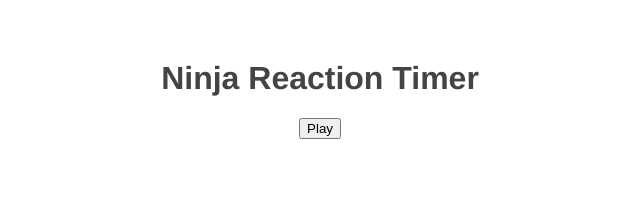
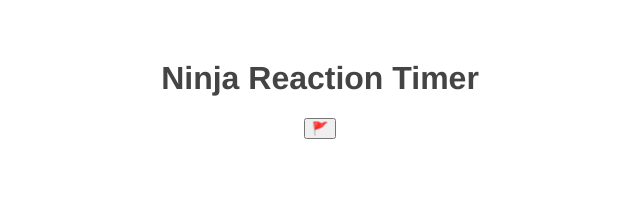
Before and after one commit to hawariMuflihMunte/vue-reaction-timer-game, a Vue app in the folder reaction-timer/: page / in a window 1280 px wide. Shown: the top 208 px of the page, without its empty margins (320-960 px from the left). Built offline with nearby package versions, Linux system fonts and the light colour scheme.

Commit message:
Change button text to HTML Emoji

```diff
--- a/reaction-timer/src/App.vue
+++ b/reaction-timer/src/App.vue
@@ -1,6 +1,6 @@
 <template>
   <h1>Ninja Reaction Timer</h1>
-  <button @click="start" :disabled="isPlaying">Play</button>
+  <button @click="start" :disabled="isPlaying" title="start game">&#128681;</button>
   <Block v-if="isPlaying" :delay="delay" />
 </template>
 
```
